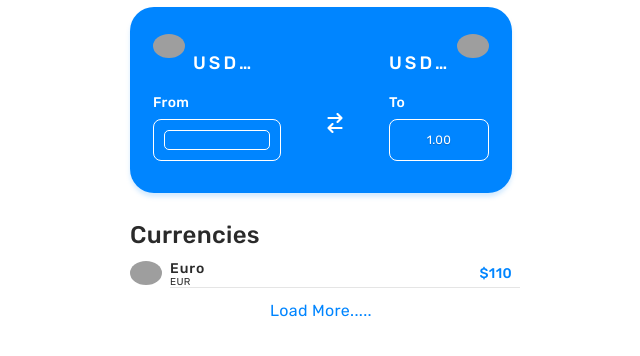
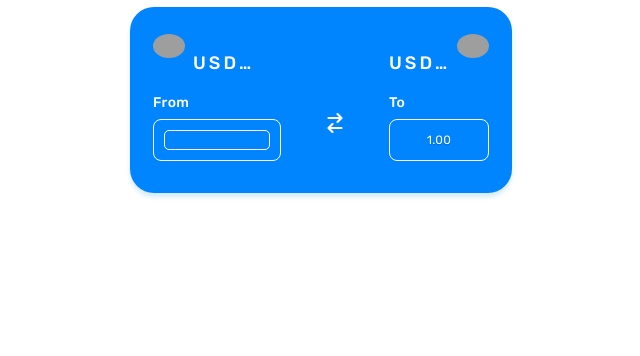
Before and after one commit to martinyis/ConvertrorApp, a plain HTML site: page index.html in a window 1280 px wide. Shown: the part 86-442 px from the top of the page, without its empty margins (319-959 px from the left). Drawn offline with Linux system fonts and the light colour scheme; grey boxes are pictures that could not be loaded.

Commit message:
Update index.html

```diff
--- a/index.html
+++ b/index.html
@@ -85,7 +85,7 @@
           </div>
         </div>
       </section>
-      <section class="prices">
+<!--       <section class="prices">
         <div class="prices__container">
           <div class="prices__title">Currencies</div>
           <div class="prices__body">
@@ -104,7 +104,7 @@
           </div>
           <div class="prices__load">Load More.....</div>
         </div>
-      </section>
+      </section> -->
     </main>
     <footer class="footer">
       <div class="footer__container"></div>
```
